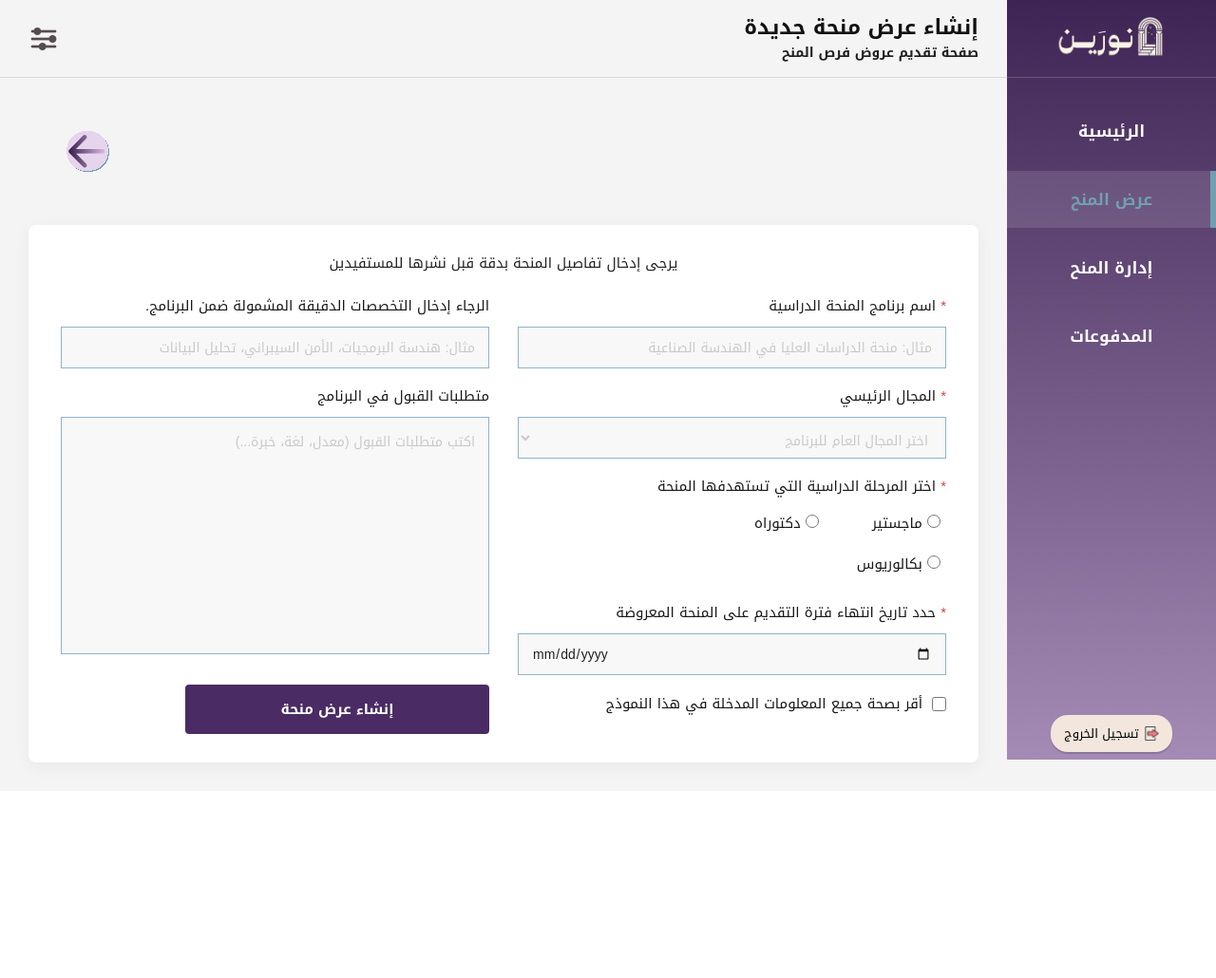
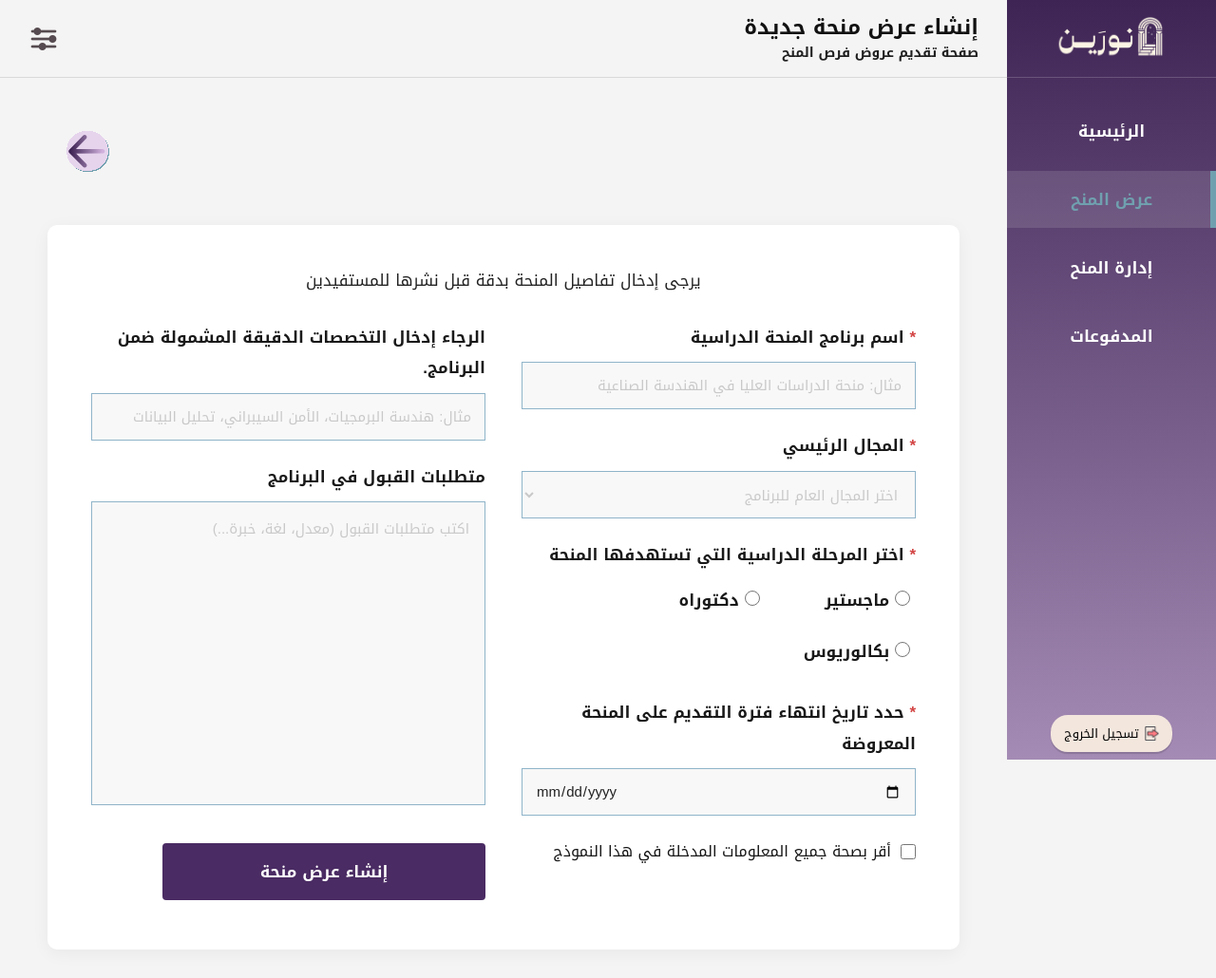
Before and after one commit to Nada7m/NOREEN-Educational-Funding-Platform, a PHP site: page /Inv04_CreateScholarshipForm.php in a window 1280 px wide. Shown: the whole page at 95% size. Before the commit the page ends 816 px from the top, so only its background shows below. Run offline with PHP 8.4, Linux system fonts and the light colour scheme; the visitor is signed in with stand-in values (Sample User, id 1).

Commit message:
تعديل

```diff
--- a/CSS01Layout.css
+++ b/CSS01Layout.css
@@ -297,43 +297,43 @@ body{
   color:#cfcfcf;
   font-size:28px;
 }
-
 /* صفحة إنشاء عرض منحة */
 
 .form-card{
-  max-width:1110px;
+  width:96%;
+  max-width:1450px;
   margin:0 auto;
   background:#ffffff;
-  border-radius:8px;
-  padding:26px 34px 30px;
+  border-radius:10px;
+  padding:42px 46px 52px;
   box-shadow:0 4px 18px rgba(0,0,0,0.05);
 }
 
 .intro-text{
   text-align:center;
-  font-size:15px;
+  font-size:17px;
   color:#222;
-  margin-bottom:18px;
+  margin-bottom:28px;
 }
 
 .form-grid{
   display:grid;
   grid-template-columns:1fr 1fr;
-  gap:24px 30px;
+  gap:30px 38px;
   align-items:start;
 }
 
 .field{
-  margin-bottom:16px;
+  margin-bottom:22px;
 }
 
 .field label{
   display:block;
-  font-size:15px;
-  font-weight:500;
-  margin-bottom:8px;
+  font-size:17px;
+  font-weight:600;
+  margin-bottom:10px;
   color:#191919;
-  line-height:1.8;
+  line-height:1.9;
 }
 
 .required{
@@ -344,11 +344,11 @@ body{
 .field input[type="date"],
 .field select{
   width:100%;
-  height:44px;
+  height:50px;
   border:1.5px solid #8FB4C9;
   background:#F8F8F8;
   padding:10px 14px;
-  font-size:14px;
+  font-size:15px;
   color:#222;
   outline:none;
   font-family:"Noto Kufi Arabic",sans-serif;
@@ -356,11 +356,11 @@ body{
 
 .field textarea{
   width:100%;
-  min-height:250px;
+  min-height:320px;
   border:1.5px solid #8FB4C9;
   background:#F8F8F8;
-  padding:12px 14px;
-  font-size:14px;
+  padding:14px 16px;
+  font-size:15px;
   color:#222;
   outline:none;
   resize:none;
@@ -383,22 +383,22 @@ body{
 .radio-group{
   display:grid;
   grid-template-columns:repeat(2,max-content);
-  gap:8px 40px;
-  padding:4px 6px 0 0;
-  margin-bottom:8px;
+  gap:12px 46px;
+  padding:6px 6px 0 0;
+  margin-bottom:10px;
 }
 
 .radio-item{
   display:flex;
   align-items:center;
   gap:10px;
-  font-size:15px;
+  font-size:16px;
   color:#151515;
 }
 
 .radio-item input{
-  width:14px;
-  height:14px;
+  width:16px;
+  height:16px;
   accent-color:#4E2E65;
 }
 
@@ -406,32 +406,32 @@ body{
   display:flex;
   align-items:center;
   gap:10px;
-  font-size:15px;
+  font-size:16px;
   color:#171717;
-  margin-top:16px;
+  margin-top:22px;
 }
 
 .confirm-row input{
-  width:15px;
-  height:15px;
+  width:16px;
+  height:16px;
 }
 
 .form-submit-box{
-  margin-top:22px;
+  margin-top:30px;
 }
 
 .form-submit-btn{
   background:#4A2B63;
   color:white;
   border:none;
-  padding:12px 20px;
+  padding:14px 26px;
   border-radius:4px;
   display:inline-flex;
   align-items:center;
   justify-content:center;
-  font-size:15px;
+  font-size:17px;
   font-weight:700;
-  min-width:320px;
+  min-width:340px;
   cursor:pointer;
 }
 
@@ -443,7 +443,7 @@ body{
   display:none;
   margin-top:14px;
   color:#C0392B;
-  font-size:14px;
+  font-size:15px;
   font-weight:600;
 }
 
--- a/Inv04_CreateScholarshipForm.php
+++ b/Inv04_CreateScholarshipForm.php
@@ -33,7 +33,7 @@ if ($_SERVER["REQUEST_METHOD"] == "POST") {
     ) {
         $error = "يرجى تعبئة جميع الحقول المطلوبة وتأكيد صحة البيانات.";
     } else {
-        $stmt = $conn->prepare("INSERT INTO scholarship
+        $stmt = $conn->prepare("INSERT INTO scholarship_opps
         (sch_field, inv_id, sch_name, requirements, study_level, Specializations, app_deadline)
         VALUES (?, ?, ?, ?, ?, ?, ?)");
 
```
